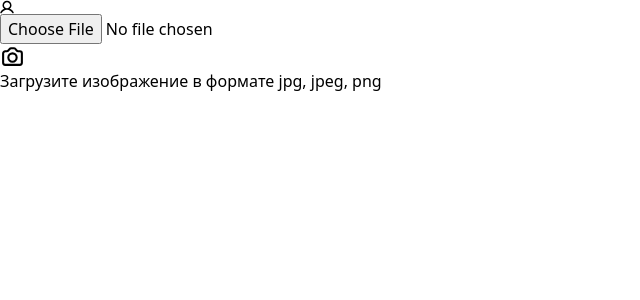
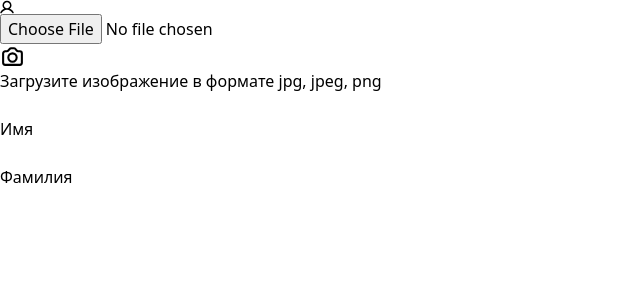
Before and after one commit to kabakov-vladislav-zg/test-project, a Vue app: page / in a window 1280 px wide. Shown: the top 300 px of the page, without its empty margins (0-640 px from the left). Built offline with nearby package versions, Linux system fonts and the light colour scheme.

Commit message:
feat: VInputText

```diff
--- a/src/App.vue
+++ b/src/App.vue
@@ -5,8 +5,11 @@
 import { ref } from 'vue';
 import VCard from '@/components/VCard.vue';
 import VInputAvatar from '@/components/VInputAvatar.vue';
+import VInputText from '@/components/VInputText.vue';
 
 const avatar = ref('');
+const nameFirst = ref('');
+const nameLast = ref('');
 </script>
 
 <template>
@@ -17,6 +20,14 @@ const avatar = ref('');
       <VInputAvatar
         v-model="avatar"
       />
+      <VInputText
+        v-model="nameFirst"
+        label="Имя"
+      />
+      <VInputText
+        v-model="nameLast"
+        label="Фамилия"
+      />
     </VCard>
   </div>
 </template>
--- /dev/null
+++ b/src/components/VInputText.vue
@@ -0,0 +1,67 @@
+<script
+  setup
+  lang="ts"
+>
+import { computed, ref } from 'vue';
+
+const props = withDefaults(defineProps<{
+  modelValue?: string | number
+  label?: string | number
+}>(), {
+  modelValue: '',
+});
+const emit = defineEmits<{
+  'update:modelValue': [value: string | number]
+}>();
+const inputValue = computed({
+  get() {
+    return props.modelValue;
+  },
+  set(value: string | number) {
+    emit('update:modelValue', value)
+  },
+});
+const oninput = ({ target }: Event) => {
+  inputValue.value = (target as HTMLInputElement).value;
+}
+const focus = ref(false);
+</script>
+
+<template>
+  <label
+    class="VInputText block w-full py-1 border-b border-slate-200 bg-white"
+    @focusin="focus = true"
+    @focusout="focus = false"
+  >
+    <span
+      v-if="label"
+      class="VInputText__label"
+      :class="{ 'VInputText__label_focus' : focus || inputValue }"
+    >
+      {{ label }}
+    </span>
+    <input
+      type="text"
+      :value="inputValue"
+      class="VInputText__input w-full block"
+      @input="oninput"
+    />
+  </label>
+</template>
+
+<style>
+.VInputText__label {
+    position: relative;
+    display: block;
+    pointer-events: none;
+    transition: transform .25s;
+    transform-origin: left center;
+    transform: translateY(100%);
+}
+.VInputText__label.VInputText__label_focus {
+  transform: scale(0.75);
+}
+.VInputText__input {
+  outline: none!important;
+}
+</style>
```
